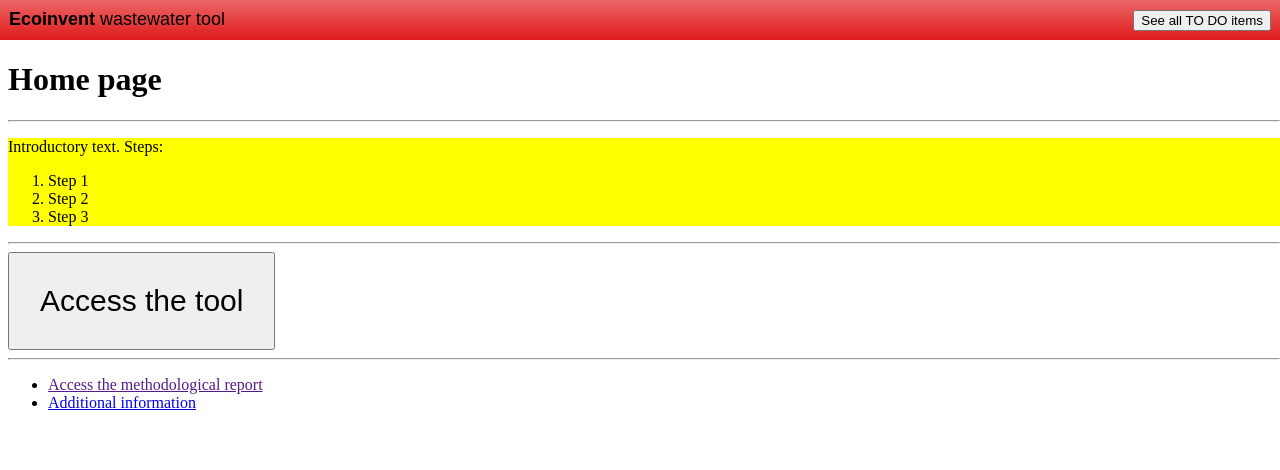
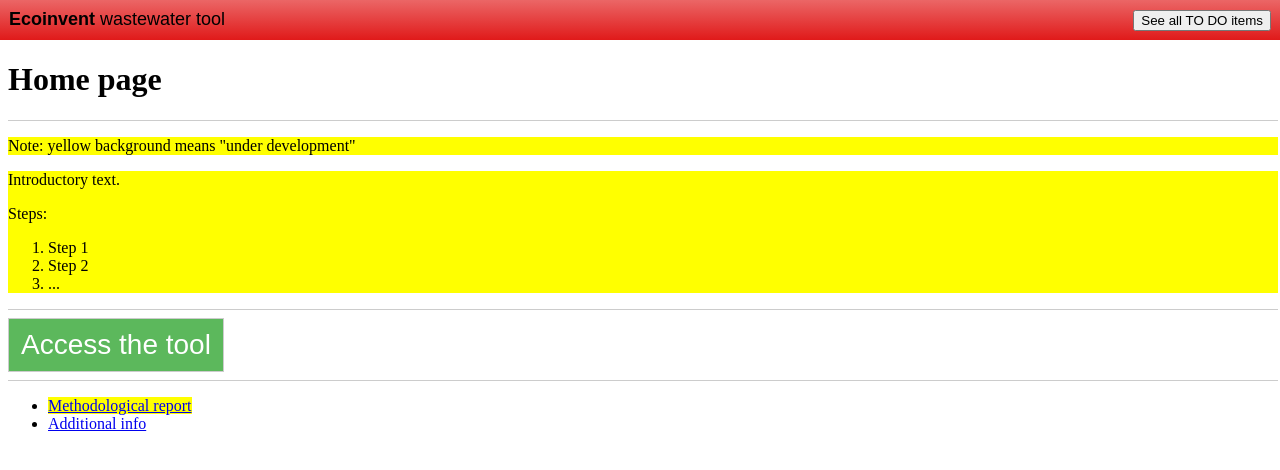
Before and after one commit to AnnaValls/ecoinvent, a PHP site: page / in a window 1280 px wide. Shown: the top 470 px of the page. Run offline with PHP 8.4, Linux system fonts and the light colour scheme.

Commit message:
visual edits after tereza and pascal meeting

```diff
--- a/css.css
+++ b/css.css
@@ -28,6 +28,16 @@ issue.help_provided:before{ content:"help provided by ";}
 /*item which cannot be done */
 issue.cannot_be_done{        background:#eee;}
 issue.cannot_be_done:before{ content:"cannot be done yet";}
+/*under development*/
+.wip {
+  background:yellow;
+}
+
+hr{
+  border:none;
+  border-bottom:1px solid #ccc;
+  border-right:1px solid #ccc;
+}
 
 /*TOGGLE VIEW buttons*/
 button.toggleView {
--- a/imports.php
+++ b/imports.php
@@ -56,9 +56,11 @@
 	}
   th {
     background:#eee;
+    border-color:#666;
   }
 	#root {
 		margin-left:8px;
+    margin-right:2px;
 	}
   input[type=number], .number {
     text-align:right;
--- a/index.php
+++ b/index.php
@@ -6,31 +6,67 @@
 <?php include'navbar.php'?>
 <div id=root>
 <h1>Home page</h1><hr>
+
+<p class=wip>
+  Note: yellow background means "under development"
+</p>
+
+<!--content-->
 <p style=max-width:50em>
-
   <!--introduction text-->
-  <div style=background:yellow><p>
-    Introductory text. Steps:
-    <ol>
-      <li>Step 1
-      <li>Step 2
-      <li>Step 3
-    </ol>
+  <div class=wip><p>
+    Introductory text.
+    <div>
+      Steps:
+      <ol>
+        <li>Step 1
+        <li>Step 2
+        <li>...
+      </ol>
+    </div>
   <p></div><hr>
 
-  <!--web parts-->
+  <!--access button-->
   <div>
     <button
-      style="font-size:30px;padding:1em;"
-      onclick=window.location="simplified_data_entry.php">
+      id=btn_access
+      style="font-size:28px"
+      onclick="window.location='simplified_data_entry.php'">
       Access the tool
     </button>
+    <style>
+      #btn_access {
+        background-color: #5cb85c;
+        border: 1px solid transparent;
+        border-color: #ccc;
+        color: #fff;
+        cursor: pointer;
+        font-size: 14px;
+        font-weight: 400;
+        line-height: 1.42857143;
+        outline:none;
+        padding: 6px 12px;
+        text-align: center;
+        user-select: none;
+        vertical-align: middle;
+        white-space: nowrap;
+      }
+      #btn_access:hover {
+        background-color: #449d44;
+        border-color: #398439;
+        box-shadow: 0 8px 16px 0 rgba(0,0,0,0.05);
+      }
+      #btn_access:active {
+        box-shadow:inset 0 0 10px #000;
+      }
+    </style>
   </div><hr>
 
+  <!--other info-->
   <div>
     <ul>
-      <li><a href="">Access the methodological report</a>
-      <li><a href="modules_implemented.php">Additional information</a>
+      <li><a href="#" class=wip>Methodological report</a>
+      <li><a href="additional_info.php">Additional info</a>
     </ul>
   </div>
 </p>
--- a/simplified_data_entry.php
+++ b/simplified_data_entry.php
@@ -120,7 +120,7 @@
 
 <div id=root>
 <h1>1. Data entry</h1>
-<small>Enter the characteristics of your activity wastewater</small>
+<small>Enter the characteristics of your activity wastewater.</small>
 <br>
 <small style=background:yellow>Additional Introductory text here</small>
 <hr>
@@ -236,6 +236,7 @@
       <style>
         #next_btn {
           padding:default;
+          background:yellow;
         }
       </style>
     </li>
--- a/todo.php
+++ b/todo.php
@@ -1,6 +1,7 @@
 <!doctype html><html><head><?php include'imports.php'?><title>TO DO items</title></head><body><?php include'navbar.php'?>
 <div id=root><div><h1>All TO DO items/tasks/doubts/issues/etc</h1>
   <p><em>This page is intended to centralize all issues during development</em></p>
+  <p><a href="///github.com/icra/ecoinvent/issues">See also: github issues</a></p>
   <p><small>If an item is here is because has been discussed at some point, but Lluís B. has not understood either conceptually and/or how or where to implement it (otherwise, it's under development)</small></p>
   <p><small>
     <?php
--- a/top_menu_multiple.php
+++ b/top_menu_multiple.php
@@ -59,7 +59,7 @@
       Edit
     </button>
     <ul id=edit style=display:none>
-      <li><button onclick="add_wwtp()" style=background:yellow>Add plant</button>
+      <li><button onclick="add_wwtp()" style=background:lightgreen>Add plant</button>
       <li><button onclick="WWTPs=[];add_wwtp()">Clear all plants</button>
     </ul>
   </div>
```
Also changed, not shown: generate_ecospold.php (+28 -25 lines), n-wwtp.php (+13 -5 lines).
